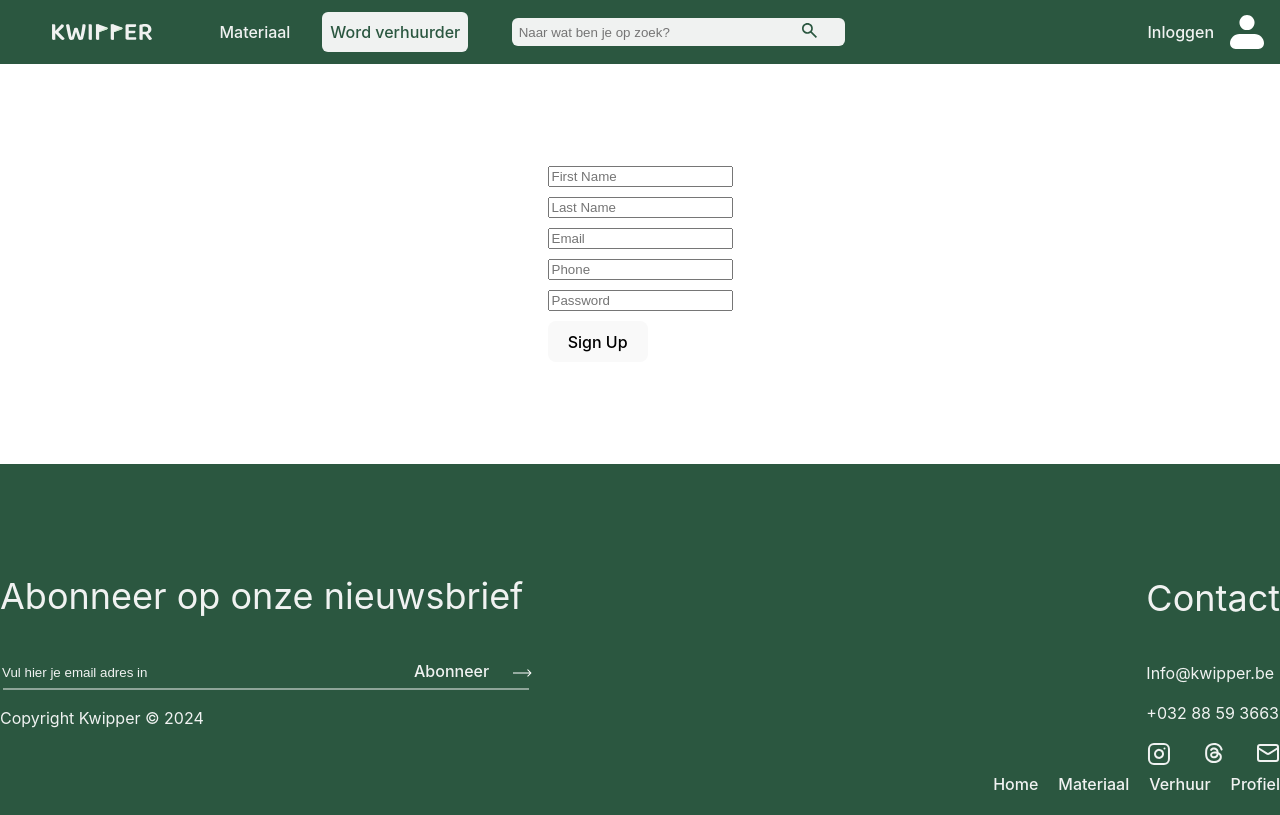
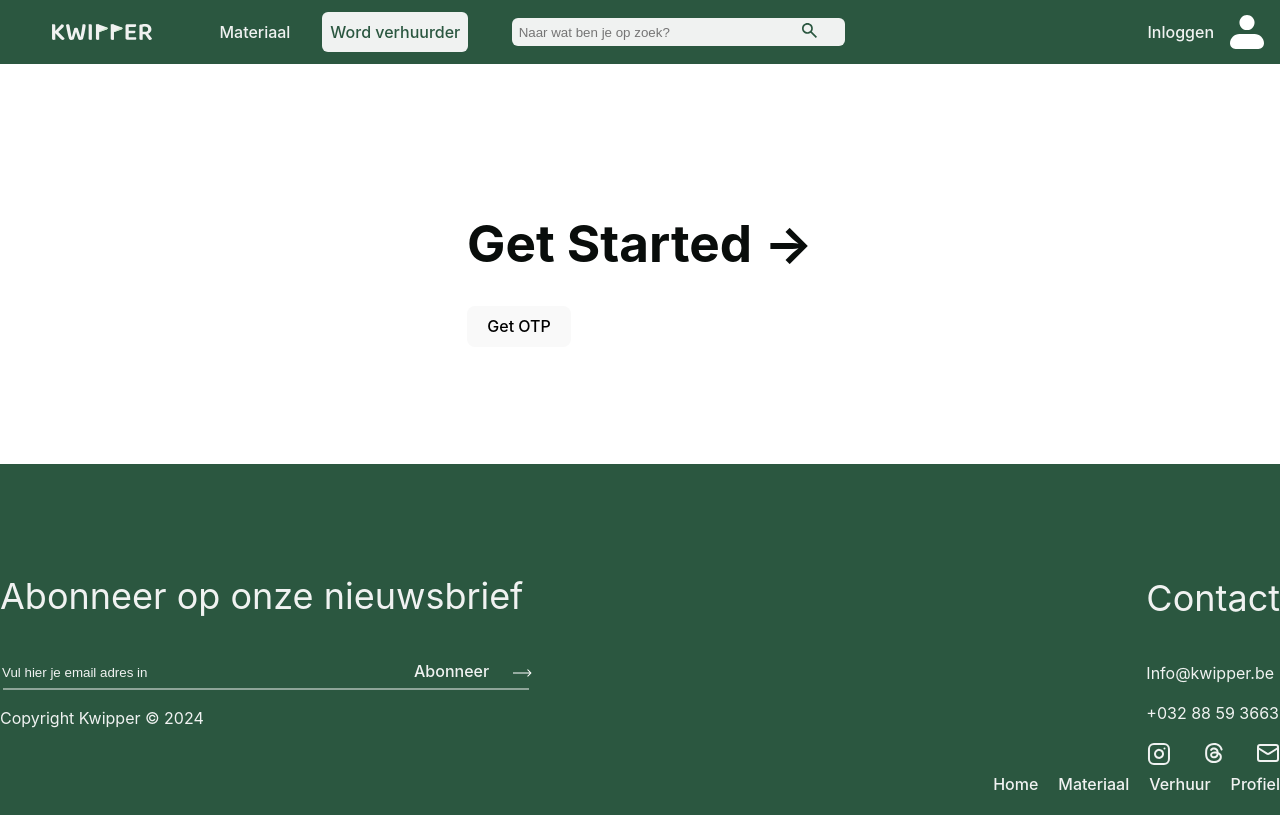
Before and after one commit to WillTDP/kwipper_frontend, a Vue app: page /signup in a window 1280 px wide. Built offline with nearby package versions, Linux system fonts and the light colour scheme.

Commit message:
Feat: started implementing the multistep form for signup

```diff
--- a/src/components/User/multistepform.vue
+++ b/src/components/User/multistepform.vue
@@ -1,7 +1,50 @@
 <script setup>
+import { ref, defineProps } from 'vue';
 
+const props = defineProps({
+    steps: {
+        type: Array,
+        default: () => []
+    },
+    onComplete: {
+        type: Function,
+        default: () => {}
+    }
+});
+
+const activeStepIndex = ref(0);
+
+const submitStep = () => {
+    if (activeStepIndex.value === props.steps.length) {
+        // final step
+        props.onComplete();
+        return;
+    }
+    activeStepIndex.value++;
+    while (props.steps[activeStepIndex.value]?.step_skip === true) {
+        activeStepIndex.value++;
+    }
+};
 </script>
 
 <template>
+    <form @submit.prevent="submitStep">
+        <slot name="header" />
+
+        <div
+        v-for="(step, index) in steps"
+        :key="index"
+        :id="'step'+(index+1)"
+        v-show="activeStepIndex===index"
+        class="vue-form-step">
+
+            <slot :name="'step'+(index+1)" />
+
+        </div>
+
+        <slot name="footer">
+        <button type="submit">Next</button>
+        </slot>
+    </form>
 
 </template>
--- a/src/components/User/signup.vue
+++ b/src/components/User/signup.vue
@@ -1,44 +1,36 @@
 <script setup>
 /*https://dev.to/yogeshgalav7/how-to-build-multi-step-form-in-vuejs-4n5b*/
+
 import { ref } from 'vue';
 import multistepform from './multistepform.vue';
 
-const form = ref({
-    first_name: '',
-    last_name: '',
-    email: '',
-    phone: '',
-    password: '',
-    role: '',
-    what_jeugdbeweging: '',
-    jb_name: '',
-    group_number: '',
-    verenigiging_name: '',
-    has_ondnr: '',
-    ondnr: '',
-    straatnaam: '',
-    huisnummer: '',
-    postcode: '',
-    gemeente: ''
-});
-
-const handleSubmit = async () => {
-    // Call your API to create the user
-    // You can access the form data with `form.value`
-};
+const steps = ref([
+    {'step_no':1,'step_valid':false,'step_skip':false},
+    {'step_no':2,'step_valid':false,'step_skip':true},
+    {'step_no':3,'step_valid':false,'step_skip':false},
+]);
 </script>
 
 <template>
     <div>
-        <form @submit.prevent="handleSubmit">
+        <multistepform>
+            <template #header>
+                <h1 style="color:#090D0B">Get Started -></h1>
+            </template>
+            <template v-slot:footer>
+                <button class="btn btn-primary"
+                type="submit">Get OTP</button>
+            </template>
+            /steps slots
+         </multistepform>
+        <!----<form @submit.prevent="handleSubmit">
             <input v-model="form.first_name" placeholder="First Name" />
             <input v-model="form.last_name" placeholder="Last Name" />
             <input v-model="form.email" placeholder="Email" />
             <input v-model="form.phone" placeholder="Phone" />
             <input v-model="form.password" type="password" placeholder="Password" />
-            <!-- Add the rest of the form fields here -->
             <button type="submit">Sign Up</button>
-        </form>
+        </form>-->
     </div>
 </template>
 
```
